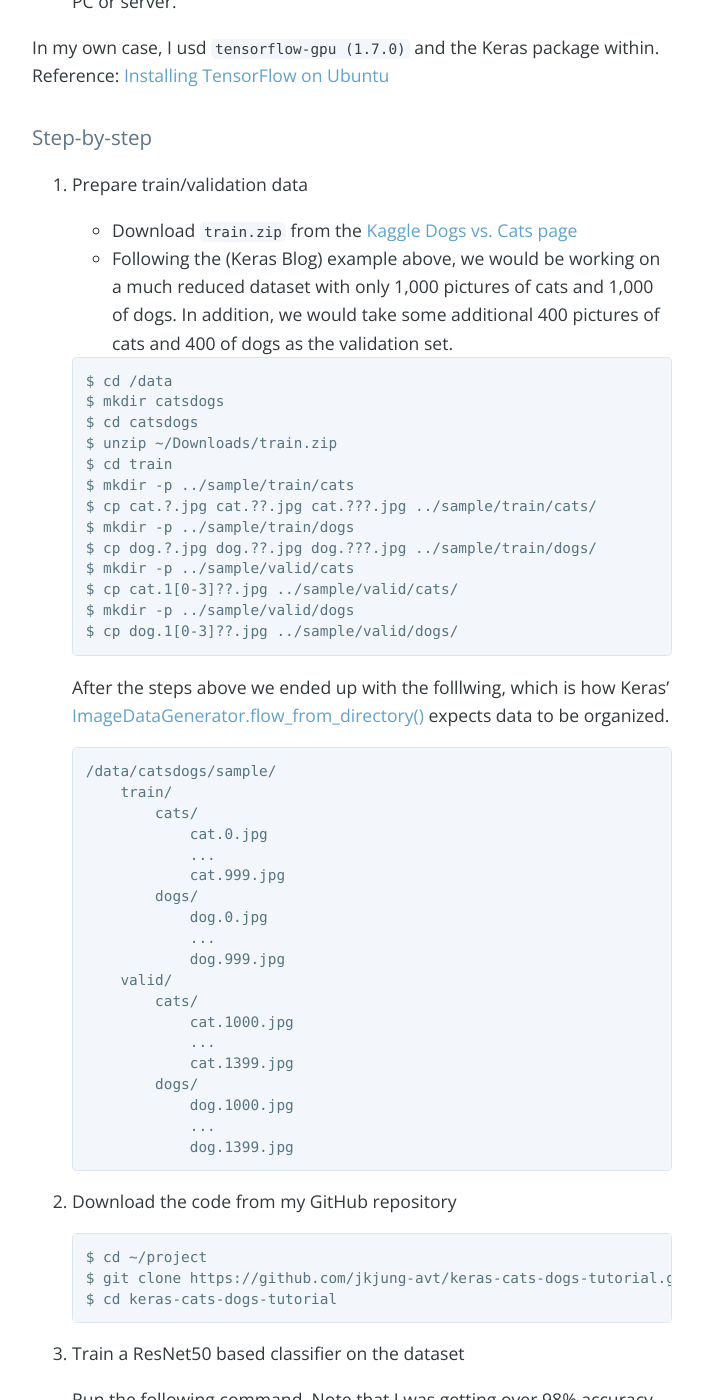
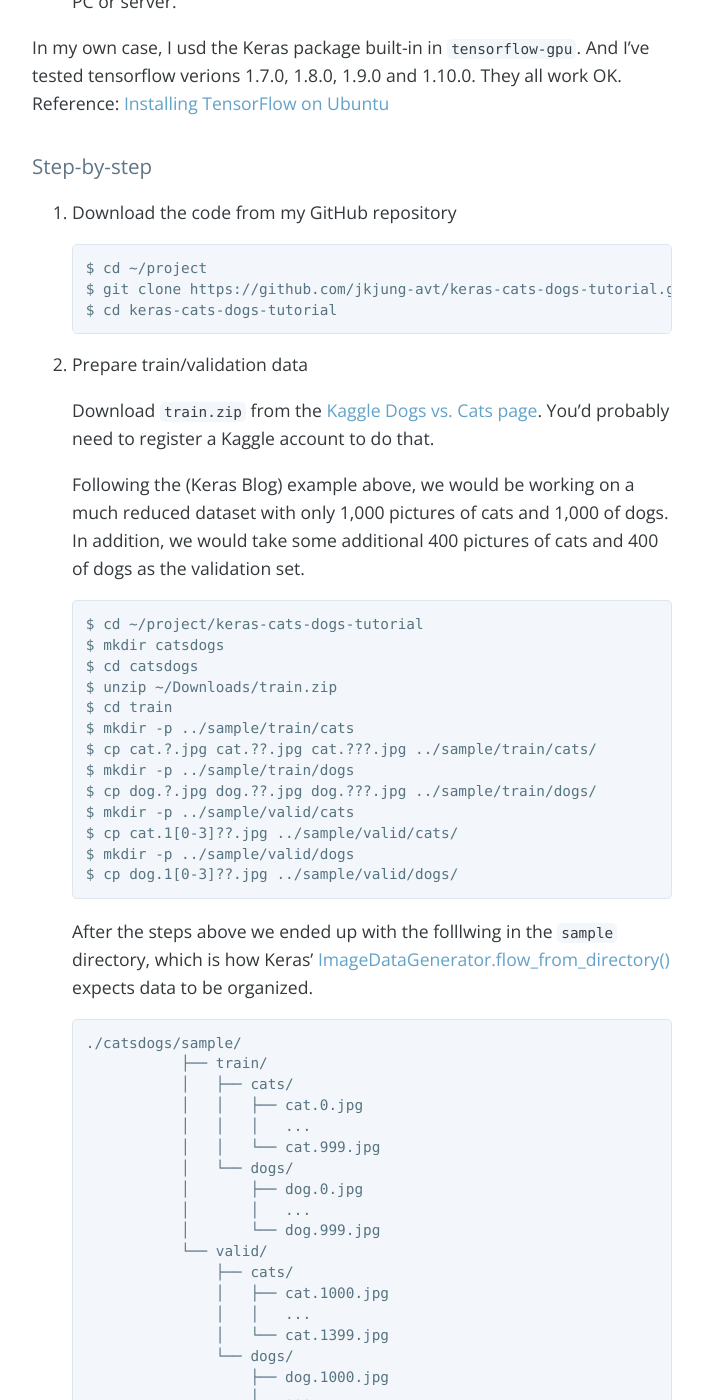
Before and after one commit to jkjung-avt/jkjung-avt.github.io, a Jekyll site: the page built from _posts/2018-04-14-keras-tutorial.md, in a window 1280 px wide and 1400 px high, scrolled down 940 px. Shown: the whole window, without its empty margins (288-991 px from the left). Built offline with Jekyll 4.4.1, drawn with Linux system fonts in a browser that asks for light colours; nearby versions of some CDN libraries; comment, search, counter and statistics services are not loaded.

Commit message:
Update data directory (from /data/catsdogs to ./catsdogs), according to changes I made in GitHub code

````diff
--- a/_posts/2018-04-14-keras-tutorial.md
+++ b/_posts/2018-04-14-keras-tutorial.md
@@ -22,17 +22,26 @@ I wanted to build on it and show how to do better.
 
 * Have Keras with TensorFlow banckend installed on your deep learning PC or server.
 
-In my own case, I usd `tensorflow-gpu (1.7.0)` and the Keras package within. Reference: [Installing TensorFlow on Ubuntu](https://www.tensorflow.org/install/install_linux)
+In my own case, I usd the Keras package built-in in `tensorflow-gpu`. And I've tested tensorflow verions 1.7.0, 1.8.0, 1.9.0 and 1.10.0. They all work OK. Reference: [Installing TensorFlow on Ubuntu](https://www.tensorflow.org/install/install_linux)
 
 # Step-by-step
 
-1. Prepare train/validation data
-
-   * Download `train.zip` from the [Kaggle Dogs vs. Cats page](https://www.kaggle.com/c/dogs-vs-cats/data)
-   * Following the (Keras Blog) example above, we would be working on a much reduced dataset with only 1,000 pictures of cats and 1,000 of dogs. In addition, we would take some additional 400 pictures of cats and 400 of dogs as the validation set.
+1. Download the code from my GitHub repository
 
    ```
-   $ cd /data
+   $ cd ~/project
+   $ git clone https://github.com/jkjung-avt/keras-cats-dogs-tutorial.git
+   $ cd keras-cats-dogs-tutorial
+   ```
+
+2. Prepare train/validation data
+
+   Download `train.zip` from the [Kaggle Dogs vs. Cats page](https://www.kaggle.com/c/dogs-vs-cats/data). You'd probably need to register a Kaggle account to do that.
+
+   Following the (Keras Blog) example above, we would be working on a much reduced dataset with only 1,000 pictures of cats and 1,000 of dogs. In addition, we would take some additional 400 pictures of cats and 400 of dogs as the validation set.
+
+   ```shell
+   $ cd ~/project/keras-cats-dogs-tutorial
    $ mkdir catsdogs
    $ cd catsdogs
    $ unzip ~/Downloads/train.zip
@@ -47,36 +56,28 @@ In my own case, I usd `tensorflow-gpu (1.7.0)` and the Keras package within. Ref
    $ cp dog.1[0-3]??.jpg ../sample/valid/dogs/
    ```
 
-   After the steps above we ended up with the folllwing, which is how Keras' [ImageDataGenerator.flow_from_directory()](https://keras.io/preprocessing/image/) expects data to be organized.
+   After the steps above we ended up with the folllwing in the `sample` directory, which is how Keras' [ImageDataGenerator.flow_from_directory()](https://keras.io/preprocessing/image/) expects data to be organized.
 
    ```
-   /data/catsdogs/sample/
-       train/
-           cats/
-               cat.0.jpg
-               ...
-               cat.999.jpg
-           dogs/
-               dog.0.jpg
-               ...
-               dog.999.jpg
-       valid/
-           cats/
-               cat.1000.jpg
-               ...
-               cat.1399.jpg
-           dogs/
-               dog.1000.jpg
-               ...
-               dog.1399.jpg
-   ```
-
-2. Download the code from my GitHub repository
-
-   ```
-   $ cd ~/project
-   $ git clone https://github.com/jkjung-avt/keras-cats-dogs-tutorial.git
-   $ cd keras-cats-dogs-tutorial
+   ./catsdogs/sample/
+              ├── train/
+              │   ├── cats/
+              │   │   ├── cat.0.jpg
+              │   │   │   ...
+              │   │   └── cat.999.jpg
+              │   └── dogs/
+              │       ├── dog.0.jpg
+              │       │   ...
+              │       └── dog.999.jpg
+              └── valid/
+                  ├── cats/
+                  │   ├── cat.1000.jpg
+                  │   │   ...
+                  │   └── cat.1399.jpg
+                  └── dogs/
+                      ├── dog.1000.jpg
+                      │   ...
+                      └── dog.1399.jpg
    ```
 
 3. Train a ResNet50 based classifier on the dataset
````
